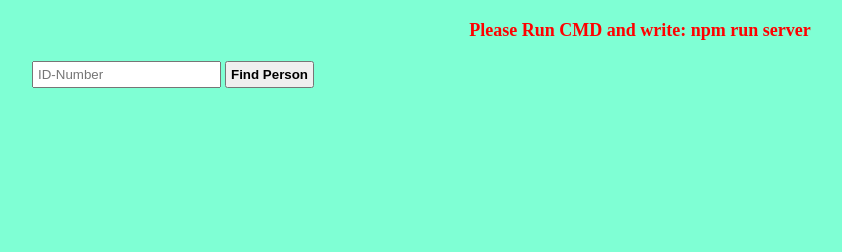
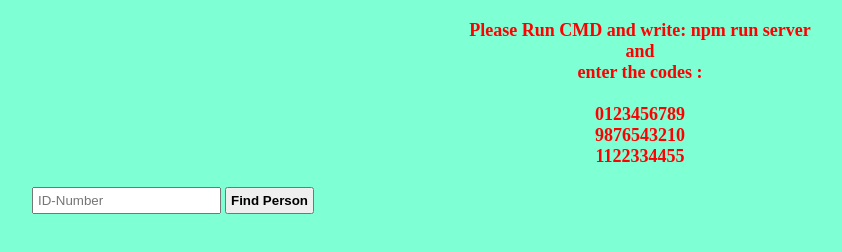
Before and after one commit to Mohsen-Ghandali/REST-API-ID-Number-inquiry, a website: page index.html in a window 1280 px wide. Shown: the whole page, without its empty margins (0-842 px from the left). Drawn offline with Linux system fonts and the light colour scheme.

Commit message:
Update index.html

```diff
--- a/index.html
+++ b/index.html
@@ -8,7 +8,14 @@
     <link rel="stylesheet" href="./main.css">
 </head>
 <body>
-<h1>Please Run CMD and write: npm run server </h1>
+<h1>Please Run CMD and write: npm run server <br>
+and
+<br>
+enter the codes : <br><br>
+0123456789 <br>
+9876543210<br>
+1122334455<br>
+</h1>
 
 <input type="text" name="id" placeholder="ID-Number">
 <button id="btn">Find Person</button>
```
